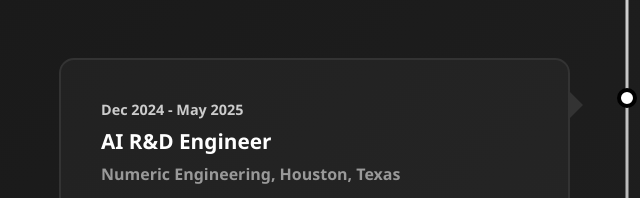
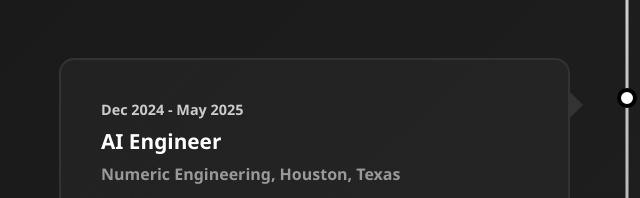
Before and after one commit to highcansavci/highcansavci.github.io, a plain HTML site: page index.html in a window 1280 px wide. Shown: the part 4440-4638 px from the top of the page, 13-653 px from the left. Drawn offline with Linux system fonts and the light colour scheme.

Commit message:
Fixed typo

```diff
--- a/index.html
+++ b/index.html
@@ -234,7 +234,7 @@
                 <div class="timeline-node"></div>
                 <div class="timeline-content">
                     <div class="timeline-date">Dec 2024 - May 2025</div>
-                    <h3 class="timeline-title">AI R&D Engineer</h3>
+                    <h3 class="timeline-title">AI Engineer</h3>
                     <div class="timeline-company">Numeric Engineering, Houston, Texas</div>
                     <p class="timeline-description">
                         Architected and deployed LLM-based agentic system for energy sector data processing and customer service operations.
```
